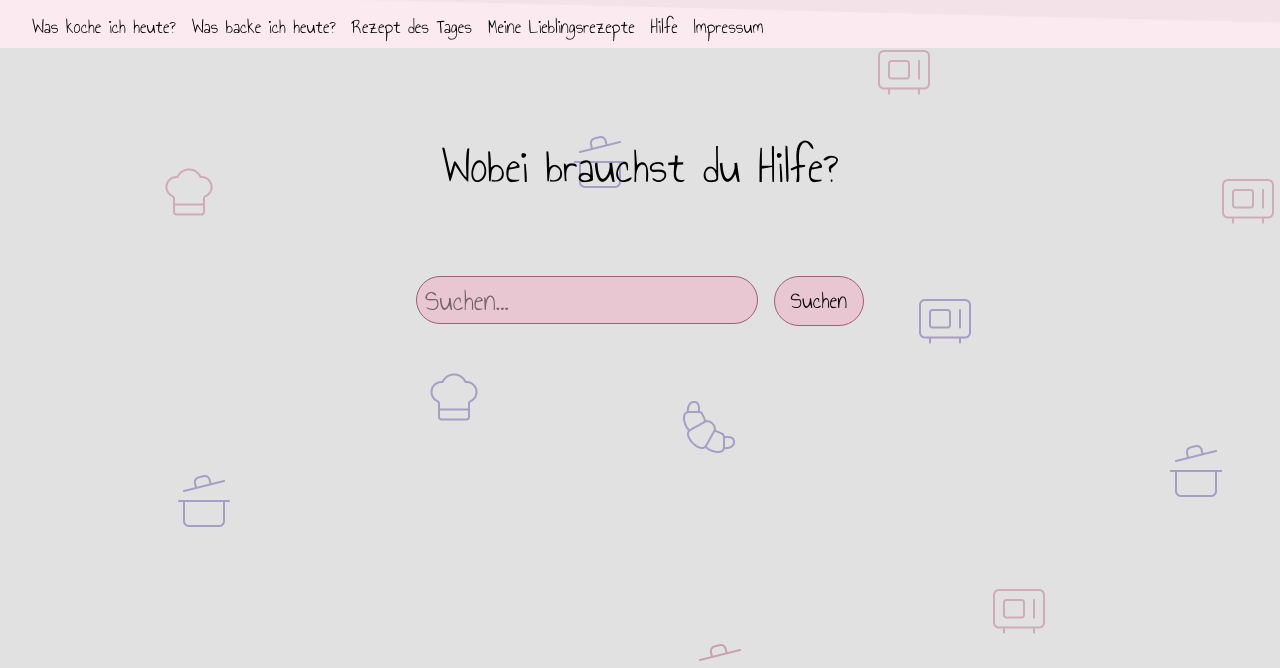
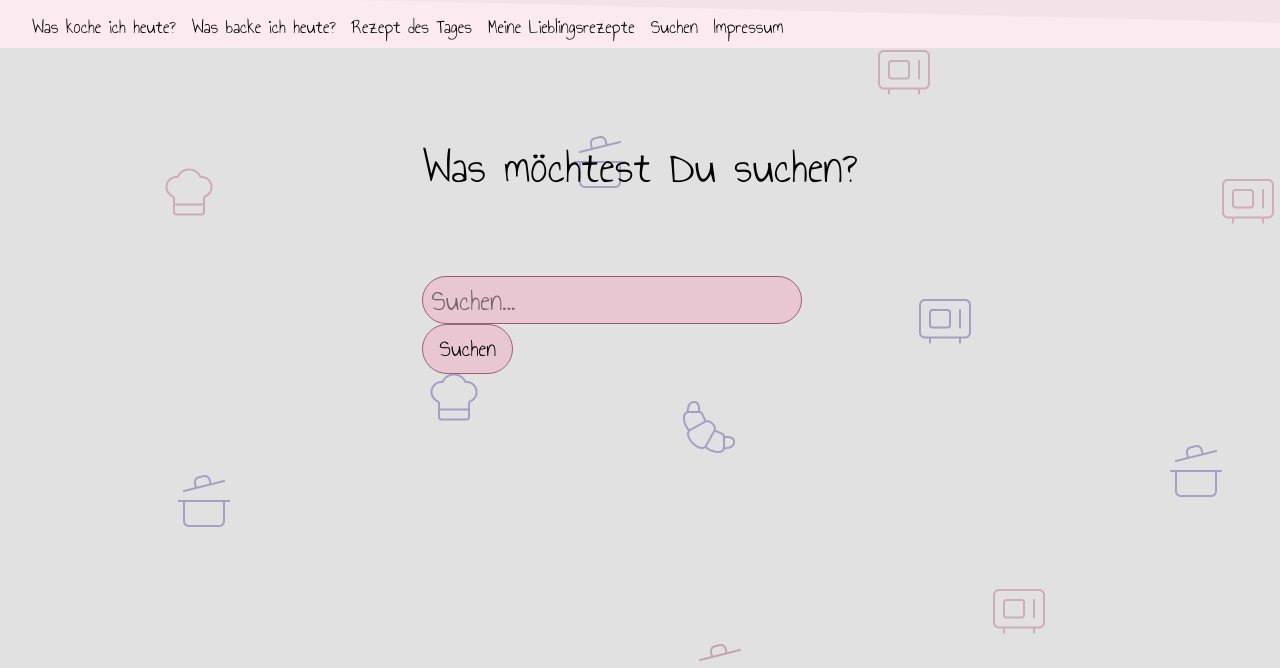
Before and after one commit to nemo-trainee/food-view, a plain HTML site: page src/hilfe.html in a window 1280 px wide. Shown: the part 132-800 px from the top of the page. Drawn offline with nearby package versions, Linux system fonts and the light colour scheme.

Commit message:
verbessert2

```diff
--- a/src/hilfe.html
+++ b/src/hilfe.html
@@ -23,7 +23,7 @@
               Tages</a></li>
           <li class=float-left><a class="block hover:underline font-[Annie] text-xl" href="Lieblingsrezepte.html">Meine
               Lieblingsrezepte</a></li>
-          <li class=float-left><a class="block hover:underline font-[Annie] text-xl" href="hilfe.html">Hilfe</a></li>
+          <li class=float-left><a class="block hover:underline font-[Annie] text-xl" href="hilfe.html">Suchen</a></li>
           <li class=float-right><a class="block hover:underline font-[Annie] text-xl" href="Impressum.html">Impressum</a>
           </li>
         </ul>
@@ -61,7 +61,7 @@
                           <a href="Lieblingsrezepte.html"
                           class="-mx-3 block rounded-lg px-3 py-2 text-xl font-semibold text-gray-900 hover:bg-[#D2CCDE]">Meine Lieblingsrezepte</a>
                           <a href="hilfe.html"
-                          class="-mx-3 block rounded-lg px-3 py-2 text-xl font-semibold text-gray-900 hover:bg-[#D2CCDE]">Hilfe</a>
+                          class="-mx-3 block rounded-lg px-3 py-2 text-xl font-semibold text-gray-900 hover:bg-[#D2CCDE]">Suchen</a>
                           <a href="Impressum.html"
                           class="-mx-3 block rounded-lg px-3 py-2 text-xl font-semibold text-gray-900 hover:bg-[#D2CCDE]">Impressum</a>
                       </a>
@@ -73,17 +73,19 @@
 
     </header>
       <main class="p-8 grid content-center justify-center">
-        <h2 class="block text-center font-[Annie] text-4xl lg:text-5xl mt-12">Wobei brauchst du Hilfe?</h2>
+        <h2 class="block text-center font-[Annie] text-4xl lg:text-5xl mt-12">Was möchtest Du suchen?</h2>
         <div  class="block truncate mt-15">
           <div class="mt-6 flex max-w-md gap-x-4">
+            <form action="https://www.chefkoch.de/rs/s0/Rezepte.html" method="get" id="search">
             <label for="search" class="sr-only">Suche</label>
             <input id="search" name="search" type="text" placeholder="Suchen..." class="justify-center lg:flex text-bold p-2 w-80 lg:w-95 h-12 text-2xl lg:text-3xl font-[Annie] border-1 rounded-full border-[#9B6173] bg-[#E8C7D3] focus-visible:outline-[#9B6173]">
             <button type="submit" class="justify-items-center rounded-full bg-[#E8C7D3] border-1 border-[#9B6173] lg:text-2xl font-[Annie] px-4 py-2 text-2xl hover:bg-[#9B6173] focus-visible:outline-2 focus-visible:outline-offset-2 focus-visible:outline-indigo-500">Suchen</button>
-            </div>
+          </div>
         </div>
         <div>
           <input>
         </div>
+      </form>
       </main>
       <script src="../assets/js/script.js"></script>
   </body>
```
Also changed, not shown: index.html (+2 -2 lines), src/Impressum.html (+2 -2 lines), src/Lieblingsrezepte.html (+2 -2 lines), src/Tagesrezept.html (+2 -2 lines), src/backen.html (+2 -2 lines), src/herzhaftbacken.html (+2 -2 lines), src/herzhaftkochen.html (+2 -2 lines), src/kochen.html (+2 -2 lines), src/süßkochen.html (+2 -2 lines).
